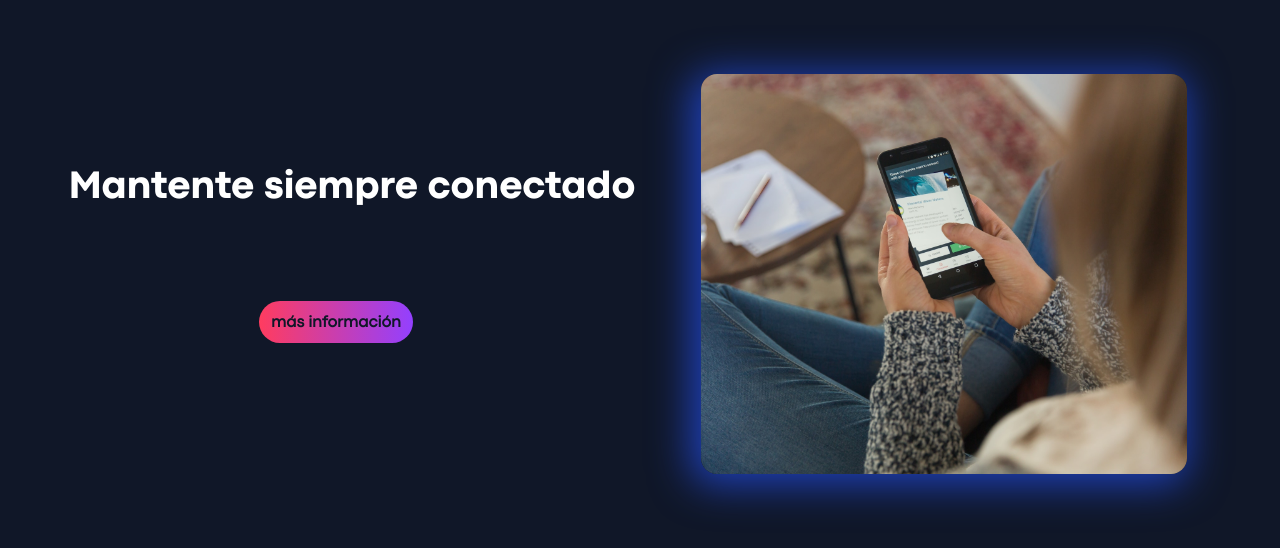
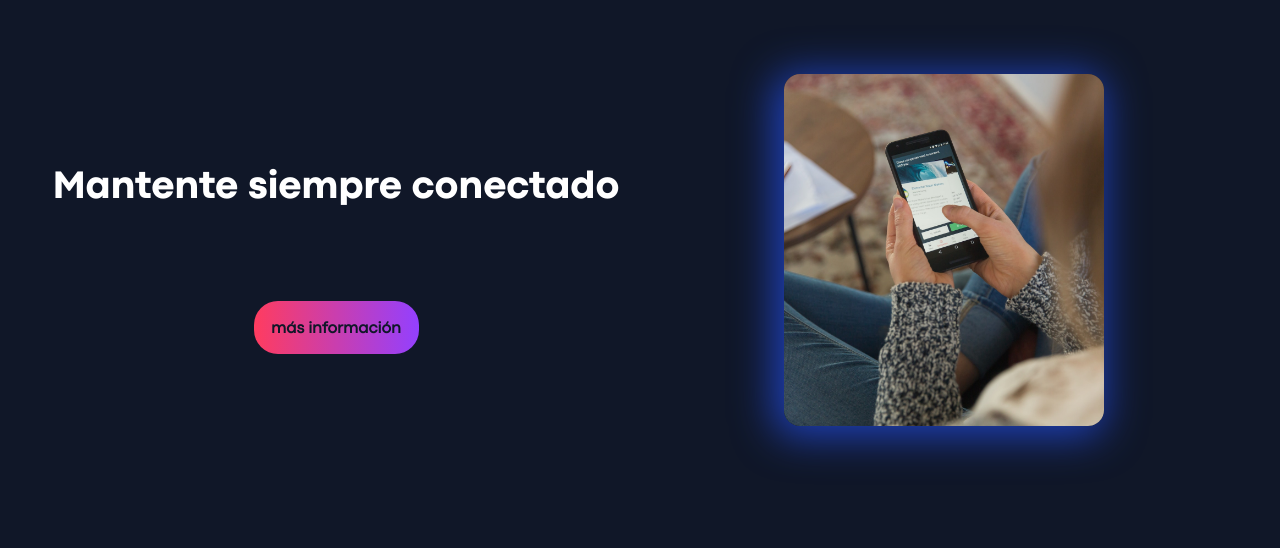
Before and after one commit to pablocordonie/css-flex_design, a plain HTML site: page index.html in a window 1280 px wide. Shown: the part 84-632 px from the top of the page. Drawn offline with Linux system fonts and the light colour scheme.

Commit message:
feat: add correct sizes and placements to all the present elements in styles.css

```diff
--- a/styles.css
+++ b/styles.css
@@ -31,7 +31,7 @@
 
 body {
   background-color: var(--rtc-bg-color);
-  margin: 0 2rem;
+  margin: 0 1rem;
 }
 
 header {
@@ -67,6 +67,10 @@ span {
   font-weight: 900;
 }
 
+span:hover {
+  color: var(--rtc-primary-color);
+}
+
 img {
   border-radius: 1rem;
 }
@@ -76,17 +80,6 @@ p,
 header a,
 .rtc--main-hero-info-h2 {
   color: var(--rtc-primary-color);
-}
-
-.rtc--main-hero-info-button {
-  background: linear-gradient(
-    to right,
-    var(--rtc-tertiary-color),
-    var(--rtc-secondary-color)
-  );
-  border-radius: 1.5rem;
-  cursor: pointer;
-  padding: 0.75rem;
 }
 
 .rtc--header-logo {
@@ -136,7 +129,19 @@ header a,
 }
 
 .rtc--main-hero-info-h2 {
+  font-size: 20px;
   text-align: center;
+}
+
+.rtc--main-hero-info-button {
+  background: linear-gradient(
+    to right,
+    var(--rtc-tertiary-color),
+    var(--rtc-secondary-color)
+  );
+  border-radius: 1.5rem;
+  cursor: pointer;
+  padding: 0.85rem;
 }
 
 .rtc--main-hero-img_container {
@@ -145,13 +150,13 @@ header a,
 }
 
 .rtc--main-hero-img {
-  width: 80%;
+  width: 14rem;
   height: 16rem;
   object-fit: cover;
   box-shadow: -5px 5px 40px 5px #1f41bb;
 }
 
-@media screen and (min-width: 321px) {
+@media screen and (min-width: 331px) {
   .rtc--header-logo-h1 {
     font-size: var(--rtc-font-size-h1-s);
   }
@@ -162,9 +167,22 @@ header a,
     display: flex;
     gap: 2.5rem;
   }
+
+  .rtc--main-hero-info-h2 {
+    font-size: 24px;
+  }
+
+  .rtc--main-hero-img {
+    width: 16rem;
+    height: 18rem;
+  }
 }
 
 @media screen and (min-width: 768px) {
+  body {
+    margin: 0 2rem;
+  }
+
   header {
     display: flex;
     flex-direction: row;
@@ -188,14 +206,8 @@ header a,
     padding-top: 4rem;
   }
 
-  .rtc--main-hero-img {
-    height: 17rem;
-  }
-
   .rtc--main-hero-info-h2 {
     font-size: 32px;
-    padding-left: 2rem;
-    text-align: start;
   }
 }
 
@@ -211,7 +223,7 @@ header a,
   }
 
   .rtc--main-hero-info_container {
-    gap: 6rem;
+    gap: 4rem;
     padding-top: 6rem;
   }
 
@@ -220,7 +232,18 @@ header a,
   }
 
   .rtc--main-hero-img {
-    height: 25rem;
+    width: 20rem;
+    height: 22rem;
+  }
+}
+
+@media screen and (min-width: 1024px) {
+  span {
+    font-size: var(--rtc-font-size-p-s);
+  }
+
+  .rtc--main-hero-info-button {
+    padding: 1.1rem;
   }
 }
 
@@ -228,4 +251,9 @@ header a,
   .rtc--header-nav-list {
     gap: 8rem;
   }
+
+  .rtc--main-hero-info_container {
+    gap: 6rem;
+    padding-top: 6rem;
+  }
 }
```
